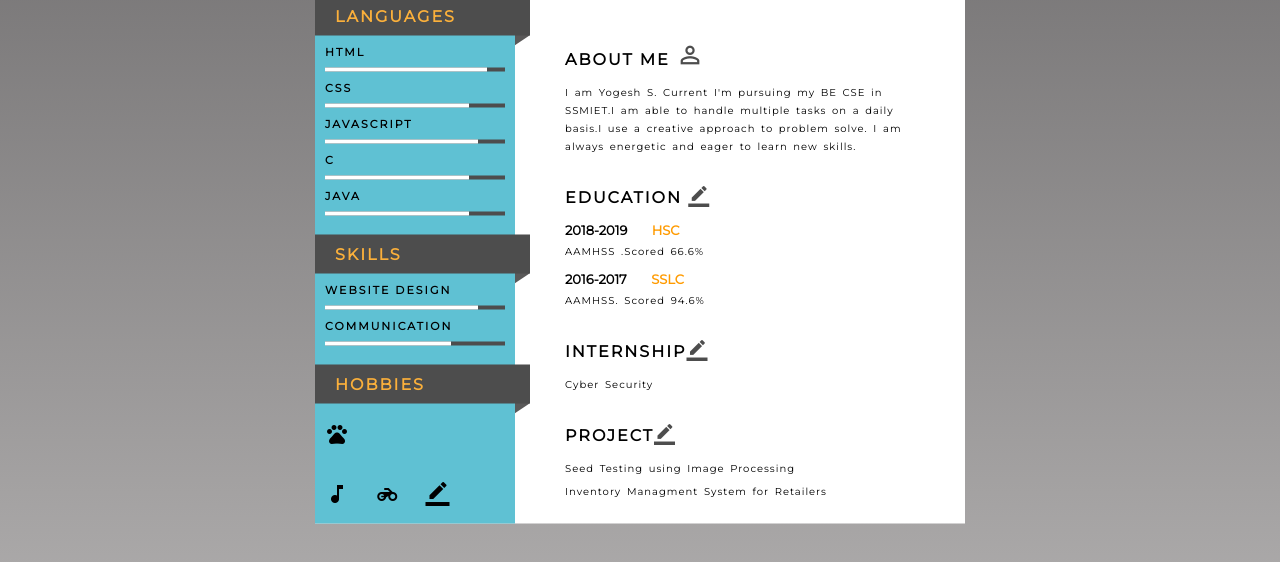
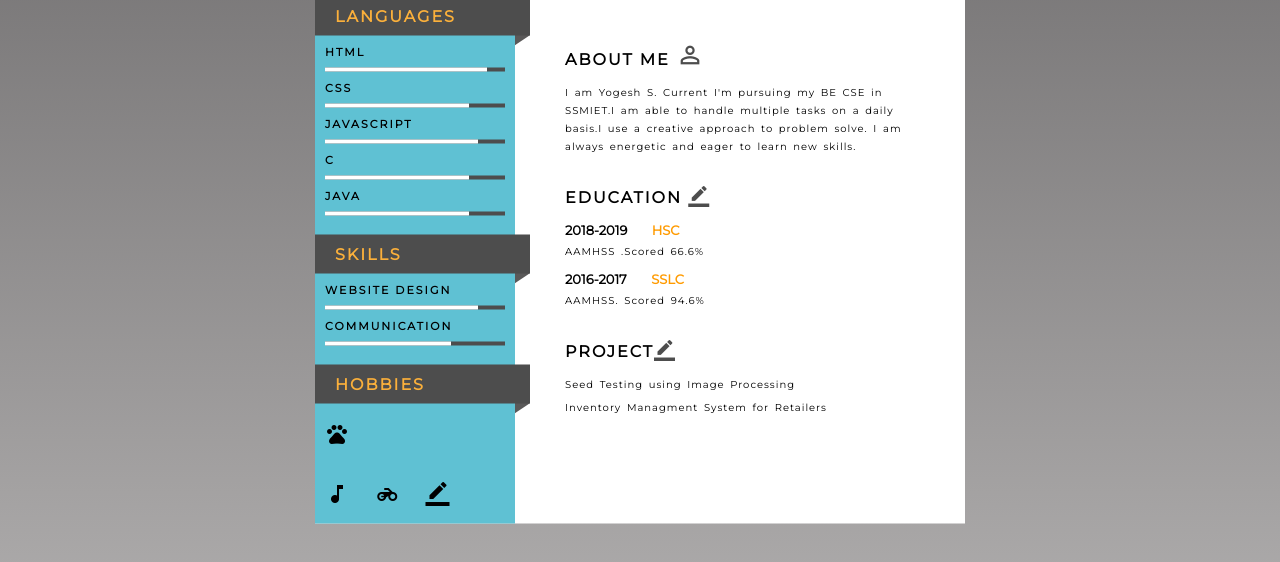
Before and after one commit to IBM-EPBL/IBM-Project-1038-1658335563, a plain HTML site: page Assignment-1,Yogesh/import.html in a window 1280 px wide. Shown: the part 320-882 px from the top of the page. Drawn offline with Linux system fonts and the light colour scheme; files that its build step writes are made by us from their sources.

Commit message:
Update import.html

```diff
--- a/Assignment-1,Yogesh/import.html
+++ b/Assignment-1,Yogesh/import.html
@@ -124,11 +124,6 @@
 
 		</div>
 
-		<div class="box-2">
-			<h2>INTERNSHIP<i class="material-icons icons3" >border_color</i></h2>
-             <p class="p2">Cyber Security</p>
-</div>
-
 
 		<div class="box-2">
 			<h2>PROJECT<i class="material-icons icons3" >border_color</i></h2>
```
